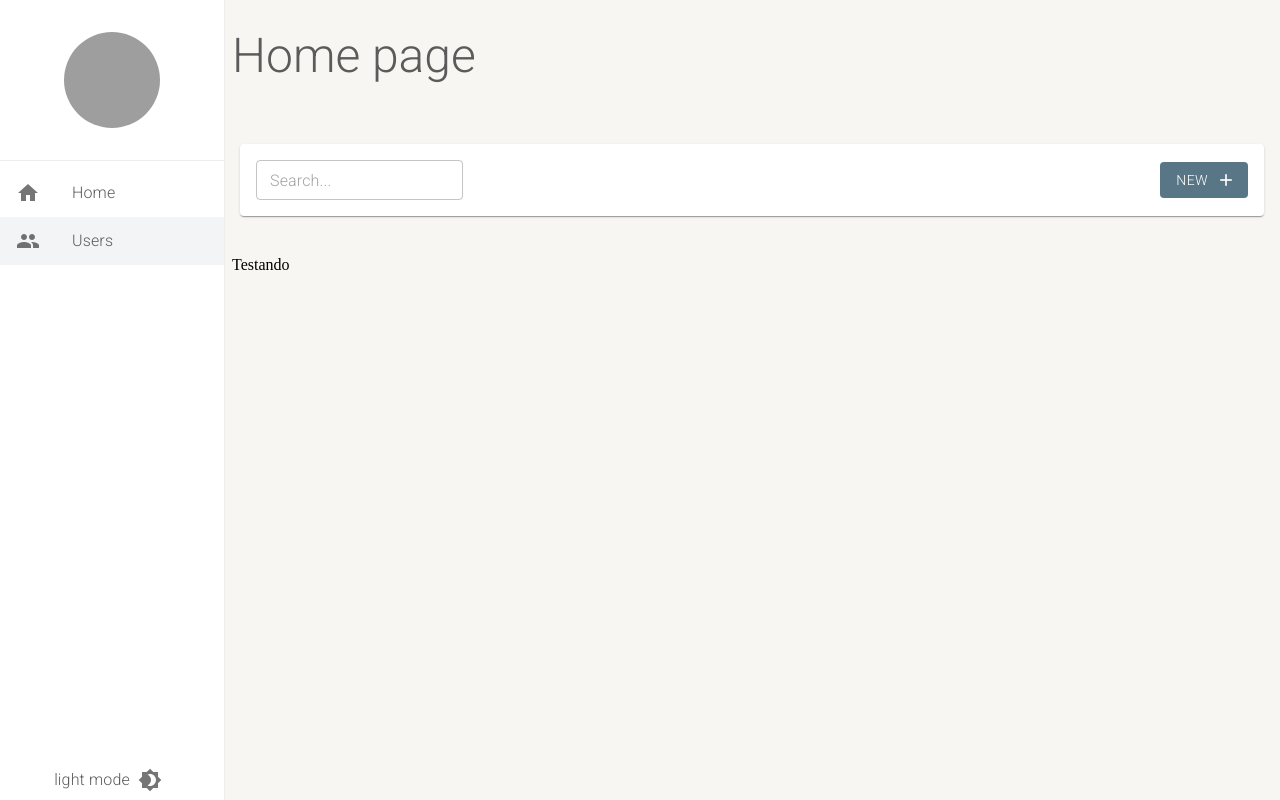
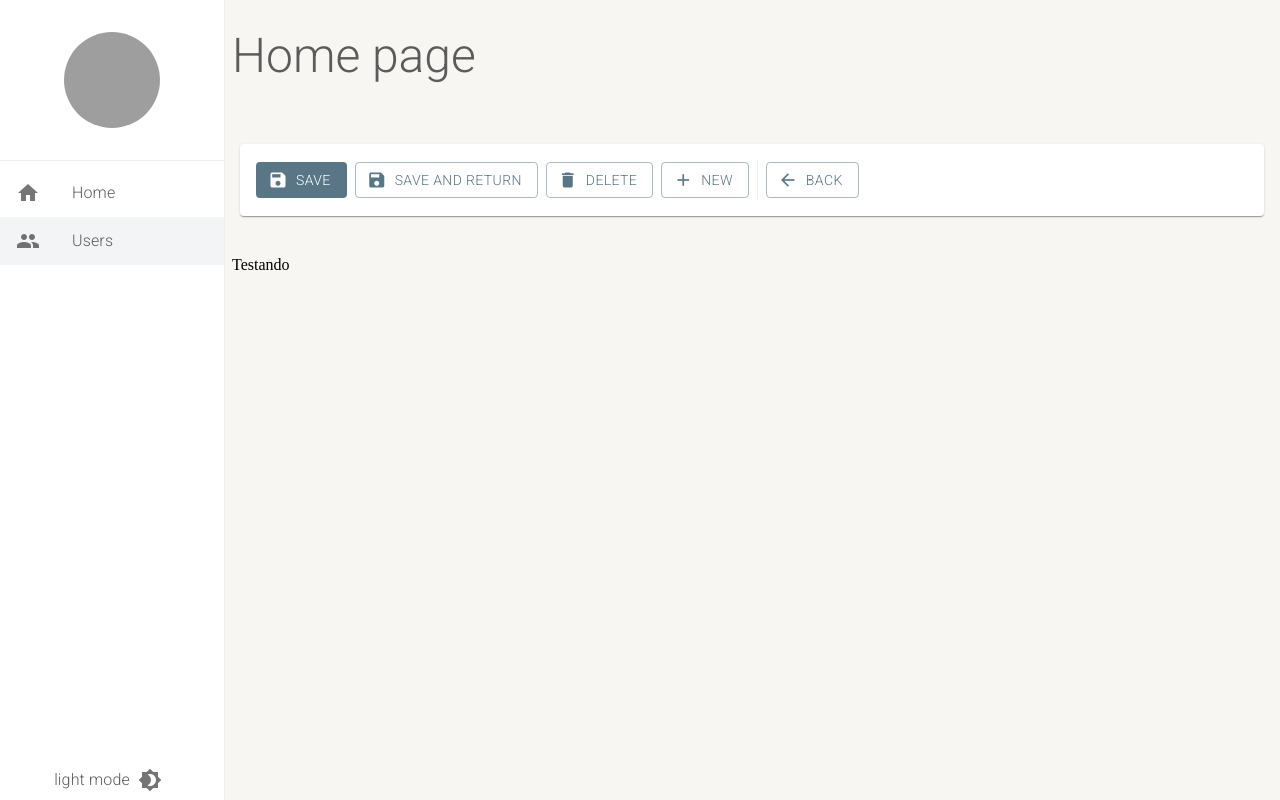
Before and after one commit to GabrielDOSilva/sos, a React (Create React App) app: page /usuarios in a window 1280 px wide. Built offline with nearby package versions, Linux system fonts and the light colour scheme; grey boxes are pictures that could not be loaded.

Commit message:
Feat: Ferramentas de detalhe

```diff
--- a/src/pages/home/Home.tsx
+++ b/src/pages/home/Home.tsx
@@ -1,4 +1,4 @@
-import { Tools } from "../../shrades/components";
+import { DetailTools, ListingTools } from "../../shrades/components";
 import { BaseLayout } from "../../shrades/layouts";
 
 
@@ -8,8 +8,8 @@ export const Home = () => {
         <BaseLayout
             titulo='Home page'
             barraDeFerramentas={(
-                <Tools
-                    showInputSearch
+                <DetailTools
+
                 />
             )}>
             Testando
--- /dev/null
+++ b/src/shrades/components/detailtools/DetailTools.tsx
@@ -0,0 +1,64 @@
+import { Box, Button, Divider, Icon, Paper, useTheme } from "@mui/material";
+
+export const DetailTools: React.FC = () => {
+    const theme = useTheme();
+    return (
+        <Box
+            height={theme.spacing(5)}
+            alignItems='center'
+            component={Paper}
+            display='flex'
+            padding={2}
+            margin={1}
+            gap={1}
+        >
+
+
+            <Button
+                color="primary"
+                disableElevation
+                variant="contained"
+                startIcon={<Icon>save</Icon>}
+            >
+                Save
+            </Button>
+            <Button
+                color="primary"
+                disableElevation
+                variant="outlined"
+                startIcon={<Icon>save</Icon>}
+            >
+                Save and return
+            </Button>
+            <Button
+                color="primary"
+                disableElevation
+                variant="outlined"
+                startIcon={<Icon>delete</Icon>}
+            >
+                Delete
+            </Button>
+            <Button
+                color="primary"
+                disableElevation
+                variant="outlined"
+                startIcon={<Icon>add</Icon>}
+            >
+                New
+            </Button>
+            <Divider
+                variant="middle"
+                orientation="vertical"
+            />
+            <Button
+                color="primary"
+                disableElevation
+                variant="outlined"
+                startIcon={<Icon>arrow_back</Icon>}
+            >
+                Back
+            </Button>
+
+        </Box>
+    );
+};
--- a/src/shrades/components/index.tsx
+++ b/src/shrades/components/index.tsx
@@ -1,2 +1,3 @@
 export * from './sidebar/drawer';
-export * from './tools/Tools'
+export * from './listingtools/ListingTools';
+export * from './detailtools/DetailTools';
--- a/src/shrades/components/tools/Tools.tsx
+++ b/src/shrades/components/listingtools/ListingTools.tsx
@@ -1,7 +1,7 @@
 import { Box, TextField, Button, Paper, useTheme, Icon } from "@mui/material";
 
 
-interface IToolsProps {
+interface IListingToolsProps {
     textSearch?: string;
     showInputSearch?: boolean;
     changTextSearch?: (newText: string) => void;
@@ -10,7 +10,7 @@ interface IToolsProps {
     ClickButon?: () => void;
 }
 
-export const Tools: React.FC<IToolsProps> = (
+export const ListingTools: React.FC<IListingToolsProps> = (
     {
         textSearch,
         showInputSearch = false,
```
